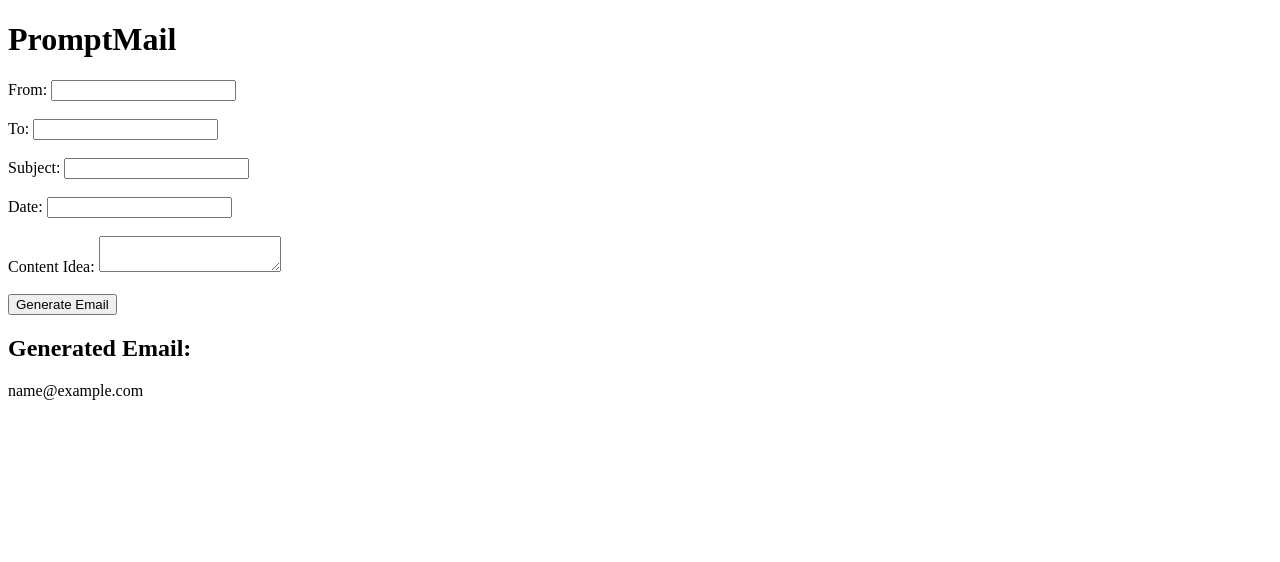
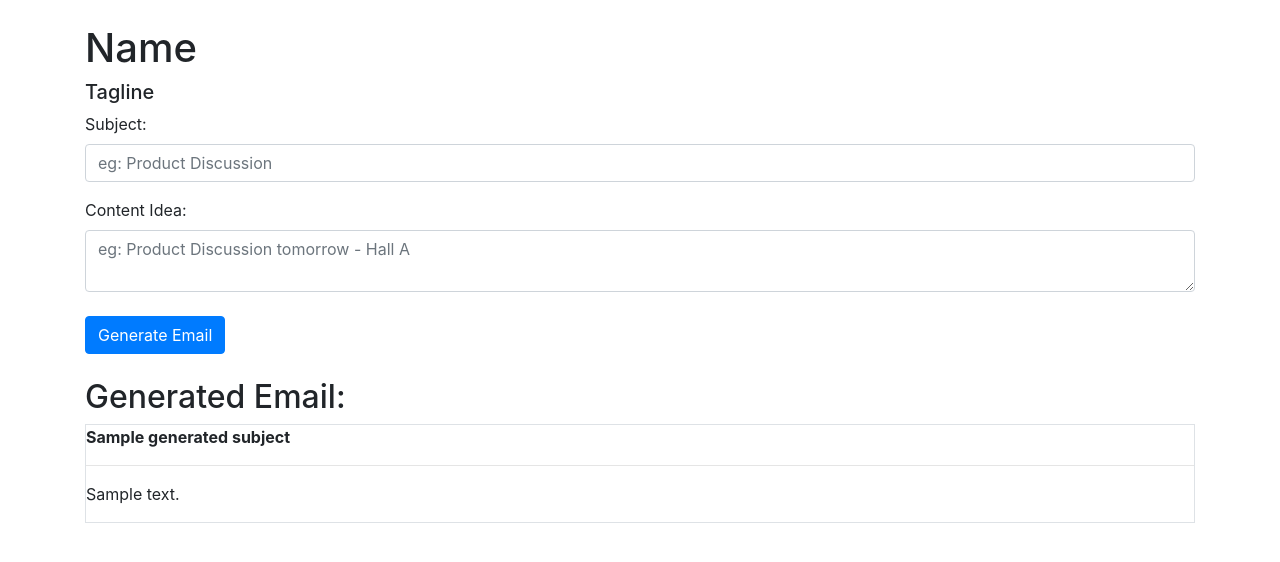
Before and after one commit to paulaji/PromptMail, a Flask app: template templates/index.html in a window 1280 px wide. Shown: the top 562 px of the page. Run offline with Flask 3, Linux system fonts and the light colour scheme; the template is opened without the code that fills it: most values are stand-ins (such as "Sample title", 1, 10 or a date in 2020); some libraries are stand-ins or nearby versions.

Commit message:
Update index.html

```diff
--- a/templates/index.html
+++ b/templates/index.html
@@ -1,31 +1,52 @@
-<!--  -->
-<!--  -->
 <!DOCTYPE html>
 <html>
   <head>
     <title>PromptMail</title>
+    <link
+      rel="stylesheet"
+      href="https://maxcdn.bootstrapcdn.com/bootstrap/4.5.2/css/bootstrap.min.css"
+    />
+    <style>
+      /*    your styling here    */
+    </style>
   </head>
   <body>
-    <h1>PromptMail</h1>
-    <form action="/" method="post">
-      <label for="from">From:</label>
-      <input type="text" id="from" name="from" /><br /><br />
+    <div class="container mt-4">
+      <h1>Name</h1>
+      <h5>
+        Tagline
+      </h5>
+      <form action="/" method="post">
+        <div class="form-group">
+          <label for="subject">Subject:</label>
+          <input
+            type="text"
+            class="form-control"
+            id="subject"
+            name="subject"
+            placeholder="eg: Product Discussion"
+          />
+        </div>
+        <div class="form-group">
+          <label for="content">Content Idea:</label>
+          <textarea
+            class="form-control"
+            id="content"
+            name="content"
+            placeholder="eg: Product Discussion tomorrow - Hall A"
+          ></textarea>
+        </div>
+        <button type="submit" class="btn btn-primary mt-2">
+          Generate Email
+        </button>
+      </form>
 
-      <label for="to">To:</label>
-      <input type="text" id="to" name="to" /><br /><br />
-
-      <label for="subject">Subject:</label>
-      <input type="text" id="subject" name="subject" /><br /><br />
-
-      <label for="date">Date:</label>
-      <input type="text" id="date" name="date" /><br /><br />
-
-      <label for="content">Content Idea:</label>
-      <textarea id="content" name="content"></textarea><br /><br />
-
-      <input type="submit" value="Generate Email" />
-    </form>
-    <h2>Generated Email:</h2>
-    <p>{{ generated_email }}</p>
+      <h2 class="mt-4">Generated Email:</h2>
+      <div class="email-preview border">
+        <p class="font-weight-bold">{{ generated_subject }}</p>
+        <hr />
+        <p>{{ generated_content }}</p>
+      </div>
+    </div>
   </body>
 </html>
```
